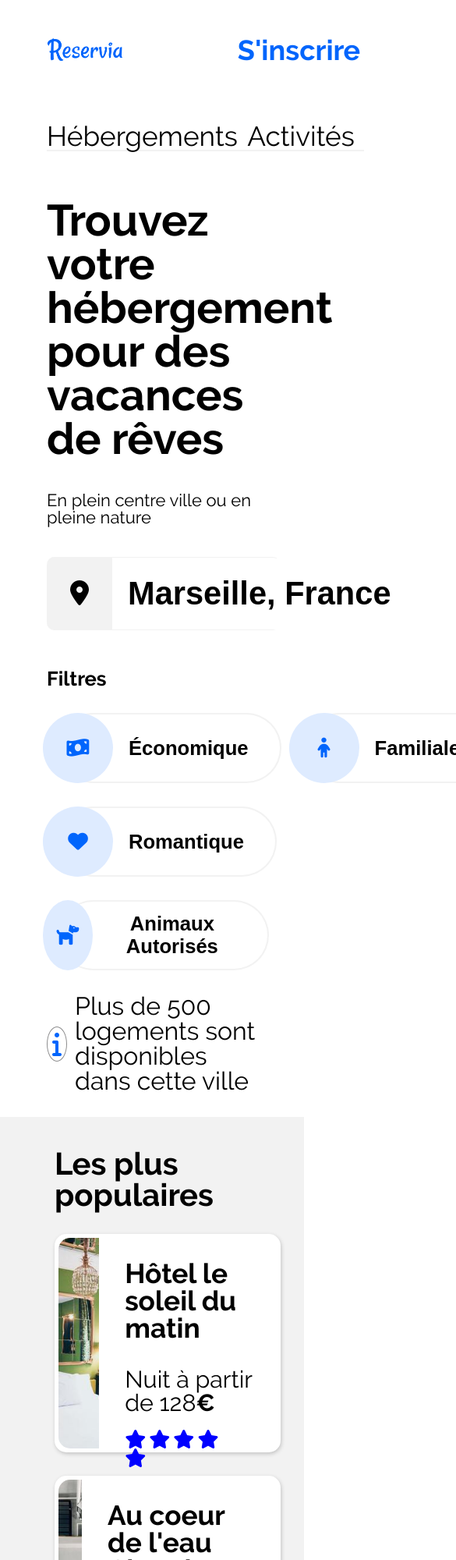
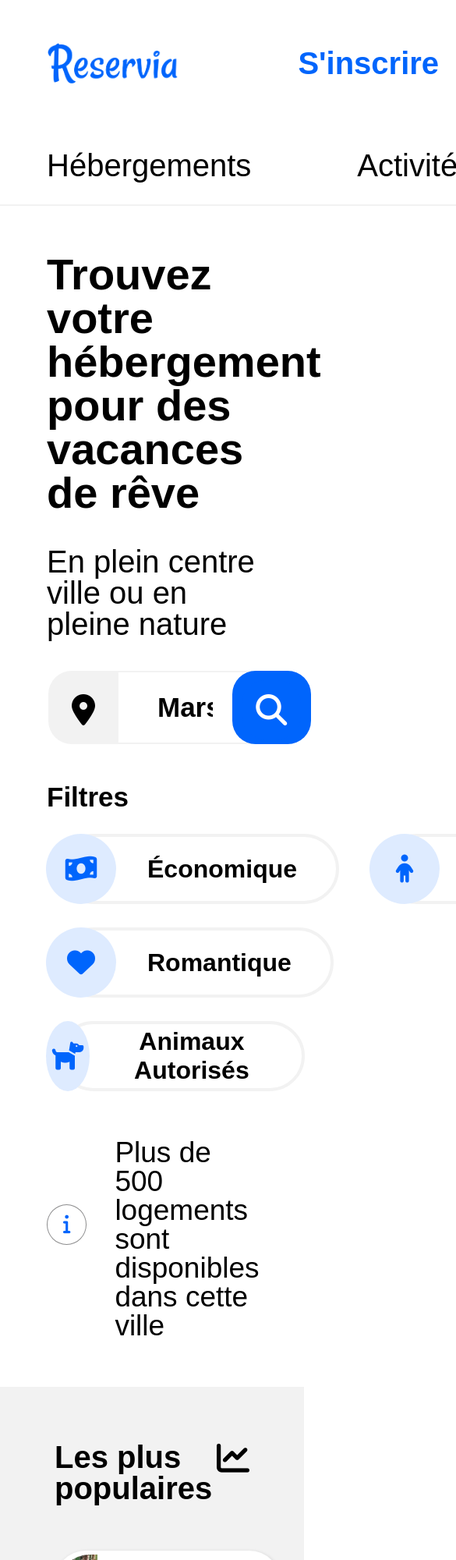
Before and after one commit to Clement-haon/Projet_2_reservia, a plain HTML site: page index.html in a window 390 px wide. Shown: the top 2000 px of the page at 78% size, 585 px wide, since content can reach past the window. Drawn offline with Linux system fonts and the light colour scheme.

Commit message:
edit-final

```diff
--- a/index.html
+++ b/index.html
@@ -15,18 +15,20 @@ HTML CSS integration for the prototype of "reservia"
             <div class="logo">
                 <img src="Reservia@3x.png" alt="Logo Reservia">
             </div>
-            <nav class="hebergement">
+            <div class="nav-hebergement">
                     <a href="#hebergement">Hébergements</a>
-            </nav>
-            <nav class="activity">
+            </div>
+            <div class="nav-activity">
                     <a href="#box-bottom">Activités</a>
-            </nav>
+            </div>
             <div class="login">
                 <a href="#">S'inscrire</a>
             </div>
         </div>
-            <h1>Trouvez votre hébergement pour des vacances de rêves</h1>
+        <div id="titre-principal">
+            <h1>Trouvez votre hébergement pour des vacances de rêve</h1>
             <p>En plein centre ville ou en pleine nature</p>
+        </div>
         <form method="POST" action="traitement.php">
                 <label>
                     <i class="fas fa-map-marker-alt"></i>
@@ -53,7 +55,7 @@ HTML CSS integration for the prototype of "reservia"
     <main>
         <section id="boxcenter">
             <div id="hebergement">
-                <h1>Hébergements à marseille</h1>
+                <h1>Hébergements à Marseille</h1>
                 <article id="result1" class="element-search">
                     <a href="#">
                         <div class="imgcontains">
@@ -167,6 +169,7 @@ HTML CSS integration for the prototype of "reservia"
             <div id="populaire">
                 <div id="title-populaire">
                     <h1>Les plus populaires</h1>
+                    <i class="fas fa-chart-line"></i>
                 </div>
                 <article id="proposition1" class="element-populaire">
                     <a href="#">
--- a/style.css
+++ b/style.css
@@ -15,8 +15,6 @@ time, mark, audio, video {
 	margin: 0;
 	padding: 0;
 	border: 0;
-	font-size: 100%;
-	font: inherit;
 	vertical-align: baseline;
 }
 /* HTML5 display-role reset for older browsers */
@@ -47,24 +45,13 @@ a{
     text-decoration: none;
   }
 /* End of reset CSS */
-@font-face {
-	font-family: "Raleway";
-    font-weight: normal;
-	src: url('Raleway_Regular.ttf');
-}
-@font-face {
-	font-family: "Raleway";
-	font-weight: bold;
-	src: url('Raleway-Bold.ttf');
-}
+@import url('https://fonts.googleapis.com/css2?family=Raleway:wght@100;200;300;400;500;600&display=swap');
+
 * {
-    font-size: 16px;
     box-sizing:border-box;
     margin:0;
     padding:0;
-}
-body {
-    font-family: "Raleway", sans-serif;
+    font-family: 'Raleway', sans-serif;
 }
 header {
     margin: 0 30px 0 30px;
@@ -75,7 +62,7 @@ main {
 /*Barre de navigation */
 .top-title {
 display: grid;
-grid-template-columns: 1fr 7fr 2fr 5px 2fr 5px 1fr;
+grid-template-columns: 1fr 7fr 1fr 20px 1fr 20px 1fr;
 grid-template-rows: 100px;
 grid-template-areas: "logo . hebergement . activity . login";
 }
@@ -90,7 +77,7 @@ align-items: center;
 width: 100%;
 }
 
-.hebergement {
+.nav-hebergement {
 grid-area: hebergement;
 display: flex;
 align-items: center;
@@ -98,7 +85,7 @@ justify-content: center;
 border-top: 2px solid #F2F2F2;
 }
 
-.activity {
+.nav-activity {
 grid-area: activity;
 display: flex;
 align-items: center;
@@ -110,11 +97,11 @@ border-top: 2px solid #F2F2F2;
 .activity:hover {
 border-top: 2px solid #0065FC;
 color: #8C8C8D;
-font-weight: 600;
+font-weight: bold;
 }
 
-.activity a,
-.hebergement a {
+.nav-activity a,
+.nav-hebergement a {
 color: inherit;
 }
 
@@ -131,13 +118,15 @@ color: #0065FC;
 }
 /*Titre principal */
 
-header h1 {
-    font-size: 1.3em;
+#titre-principal {
+    font-size: 15px;
+}
+#titre-principal h1 {
     margin-bottom: 15px;
-    font-weight: bold;
+    font-weight: 700;
+    font-size: 20px;
 }
-header p {
-    font-size: 0.8em;
+#titre-principal p {
     margin-bottom: 15px;
 }
 /*Barre de recherche */
@@ -204,6 +193,8 @@ button .fas {
 }
 #filtres h2 {
     margin-right: 15px;
+    font-size: 15px;
+
 }
 #filtres .line2 {
     display: flex;
@@ -220,12 +211,12 @@ button .fas {
     display: flex;
     align-items: center;
     text-transform: capitalize;
-    font-size: 1em;
+    font-size: 15px;
     margin: 0 15px 0 15px;
     border: 2px solid #F2F2F2;
     padding-right: 40px;
     border-radius: 25px;
-    font-weight: bold;
+    font-weight: 600;
     height: 40px;
     border-left: hidden;
 
@@ -264,7 +255,7 @@ button .fas {
 #boxcenter {
     display: grid;
     grid-template-rows: auto;
-    gap: 45px;
+    gap: 30px;
     grid-template-areas:
         "hebergement populaire";
 }
@@ -275,8 +266,8 @@ button .fas {
 #hebergement {
     display: grid;
     gap: 28px;
+    grid-template-rows: auto 1fr 1fr auto;
     grid-template-columns: 1fr 1fr 1fr;
-    grid-template-rows: auto 1fr 1fr auto;
     grid-template-areas:
         "title title title"
         "result1 result2 result3"
@@ -284,7 +275,9 @@ button .fas {
         "displayMore displayMore displayMore";
     background-color: #F2F2F2;
 }
-#hebergement h1 {grid-area: title;}
+#hebergement h1 {
+    grid-area: title;
+}
 
 /* GRID-Populaire*/
 #populaire {
@@ -298,19 +291,28 @@ button .fas {
         "proposition3";
     background-color: #F2F2F2;
 }
-#populaire h1 {grid-area: title;}
+#populaire h1 {
+    grid-area: title;
+}
 
 /*-- Hébergements */
 #boxcenter {
-    margin-bottom: 40px;
+    margin-bottom: 60px;
 }
 #boxcenter h1 {
     font-weight:bold;
     color: black;
+    font-size: larger;
+    margin-bottom: 0;
 }
 #boxcenter h2 {
     font-weight:bold;
     color: black;
+    font-size: 15px;
+}
+#boxcenter h3 {
+    font-size: 14px;
+    font-weight: 400;
 }
 #boxcenter h3 span {
     font-weight: bold;
@@ -321,23 +323,24 @@ button .fas {
     color: black;
 }
 #boxcenter #afficherPlus {
-    font-size: 14px;
+    font-size: 18px;
     font-weight: bold;
+    padding-bottom: 15px;
+
 }
 #boxcenter #afficherPlus:hover {
     color: #8C8C8D;
     font-weight: 600;
 }
 #hebergement {
-    padding: 40px;
+    padding: 40px 30px 30px 30px;
     border-radius: 20px;
 }
 #hebergement .detailscontains {
     display: flex;
     flex-direction: column;
-    height: 33%;
-    margin-top:8px;
-    margin-left:8px;
+    height: 36%;
+    margin: 8px 0 0 13px;
     justify-content: space-between;
 }
 .element-search {
@@ -360,26 +363,19 @@ button .fas {
     width:100%;
     height: 100%;
 }
-.element-search h2 {
-    font-size: 14px;
-}
-.element-search h3 {
-    font-size: 13px;
-}
-.element-search i {
+.starcontains i {
+    color: blue;
     font-size: 12px;
     letter-spacing: -3px;
-}
-.starcontains i {
-    color: blue;
+    padding-bottom: 10px;
 }
 .starcontains span i {
     color: #DEEBFF;
 }
 /*Populaire*/
 #populaire {
-    padding: 40px 40px 40px 40px;
-    border-radius: 20px 20px 20px 20px;
+    padding: 40px 30px 30px 30px;
+    border-radius: 20px;
 }
 #populaire #title-populaire {
     display: flex;
@@ -429,24 +425,15 @@ main .element-populaire img {
     justify-content: space-between;
     padding-right: 25px;
 }
-#populaire h2 {
-    font-size: 14px;
-}
 #populaire h3 {
     padding-top: 12px;
-    font-size: 13px;
-    font-weight: normal;
 }
-#populaire .starcontains {
-    padding-bottom: 10px;
-}
-#populaire .starcontains i {
-    font-size: 12px;
-}
+
 /* activité */
 #box-bottom {
     display: grid;
     gap: 40px;
+    margin-bottom: 40px;
     grid-template-columns: 1fr 1fr 1fr 1fr;
     grid-template-areas: "title title title title"
                          "column1 column2 column3 column4";
@@ -454,7 +441,8 @@ main .element-populaire img {
 #box-bottom h1 {grid-area: title;}
 #box-bottom h1 {
     font-weight: bold;
-    padding-top: 10px;
+    font-size: larger;
+    margin-bottom: -10px;
 }
 .boxactivity {
     display: flex;
@@ -557,13 +545,13 @@ footer {
 footer h1 {grid-area: title;}
 
 footer h1 {
-    font-size: 14px;
+    font-size: 18px;
     font-weight: bold;
     margin: 25px 0 20px 30px;
 }
 footer p {
-    font-size: 10px;
-    margin: 10px 0 10px 30px
+    font-size: 14px;
+    margin: 10px 0 10px 30px;
 }
 
 @media only screen and (max-width : 1180px) and (min-width : 990px) {
@@ -588,8 +576,8 @@ footer p {
         max-height: unset;
         max-width: unset;
     }
-    .hebergement, .activity {
-        font-size: 2.2em;
+    header {
+        margin: unset;
     }
     .top-title {
         display: grid;
@@ -598,23 +586,32 @@ footer p {
         grid-template-areas:
           "logo login"
           "hebergement activity";
-        margin-left: 30px;
-        margin-right: 30px;
     }
     .logo img {
-        width: 40%;
+        width: 60%;
+        padding-left: 60px;
+
     }
-    .hebergement, .activity {
+    .nav-hebergement, .nav-activity {
         border-bottom: 2px solid #f2f2f2;
         border-top: none;
         margin-top: 30px;
         margin-bottom: 60px;
+        font-size: 40px;
     }
+    .nav-hebergement a,
+    .nav-activity a {
+        font-weight: 300;
+        padding-bottom: 30px;
+        padding-left: 60px;
+        padding-right: 60px;
 
-    .hebergement:hover,
-    .activity:hover {
+    }
+    .nav-hebergement:hover,
+    .nav-activity:hover {
         border-top: none;
         border-bottom: 2px solid #0065fc;
+        font-weight: bold;
     }
 
     .login,
@@ -622,42 +619,54 @@ footer p {
         display: flex;
         justify-content: flex-end;
         align-items: center;
-        font-size: 1.5em;
+        font-size: 40px;
         font-weight: 700;
         color: #0065fc;
+        margin-right: 60px;
     }
-    header h1 {
-        font-size: 3.5em;
-        margin-left: 30px;
-        margin-right: 30px;
+    #titre-principal {
+        font-size: 40px;
     }
-    header p {
-        margin: 40px 30px 40px 30px;
-        font-size: 22px;
+    #titre-principal h1 {
+        margin-left: 60px;
+        margin-right: 60px;
+        font-size: 56px;
+    }
+    #titre-principal p {
+        margin: 40px 60px 40px 60px;
     }
     /* barre de recherche */
     form {
         font-size: 2em;
-        margin-left: 30px;
+        margin-left: 88px;
         height: 94px;
-        max-width: 668px;
+        max-width: 75%;
+        border: solid 2px #F2F2F2;
+    }
+    form label {
+        margin-left: -28px;
+
     }
     form label .fas {
         padding: 30px;
         height: 94px;
-
+        font-size: 40px;
+        border-bottom-left-radius: 30px;
+        border-top-left-radius: 30px;
     }
     form input.search {
-        padding: 21.2px 25px 21.2px 30px;
-        font-size: 1.3em;
-        padding-left: 20px;
-        padding-right: 20px;
+        padding: 21px 0 21px 50px;
+        font-size: 35px;
         border-left: hidden;
         border-right: hidden;
         position: relative;
+        width: 80%;
     }
     form button {
         height: 94px;
+        border-radius: 30px;
+        margin-right: -20px;
+
     }
     form button span {
         display: none;
@@ -666,48 +675,55 @@ footer p {
         background-color: #0065FC;
         display: flex;
         flex: 1;
-        font-size: 30px;
+        font-size: 40px;
         justify-content: center;
-        padding: 18.34px;
+        padding: 18px;
         color: white;
         border: none;
-    }
-    form button {
-        border-radius: 10px;
+        border-radius: 30px;
     }
     /*filtre*/
     #filtres {
         display: block;
-        margin-left: 30px;
+        margin-left: 60px;
         margin-top: 50px;
     }
     #filtres h2 {
-        font-size: 1.6em;
+        font-size: 35px;
     }
     #filtres .line2 {
         display: block;
     }
     #filtres button {
         height: 90px;
-        margin-top: 30px;
         border-radius: 45px;
-        font-size: 1.6em;
+        border: 4px solid #F2F2F2;
+        font-size: 2em;
+        margin: 30px 40px 0 15px;
+        padding-right: 50px;
     }
     #filtres button .fas {
         height: 90px;
         width: 90px;
         margin-left: -20px;
-        margin-right: 20px;
+        margin-right: 40px;
+        font-size: 36px;
     }
-
+    #nblog {
+        margin: 60px 90px 60px 60px;
+    }
     #nblog p{
-        font-size: 2em;
+        font-size: 37px;
     }
     #nblog p .fas {
         max-height: unset;
         max-width: unset;
-        height: 45px;
-        width: 45px;
+        margin-top: -38px;
+        margin-right: 36px;
+        height: 52px;
+        width: 52px;
+        padding: 20px;
+        font-size: 25px;
     }
     /*container*/
     main {
@@ -723,83 +739,90 @@ footer p {
         font-size: unset;
     }
     #boxcenter #afficherPlus {
-        font-size: 1.8em;
-        margin-top: 30px;
+        font-size: 34px;
+        margin-top: 60px;
+        padding-bottom: unset;
+    }
+    .starcontains i {
+        font-size: 20px;
+    }
+    #boxcenter h1 {
+        font-size: 2.5em;
+    }
+    #boxcenter h2 {
+        font-size: 2.2em;
+    }
+    #boxcenter h3 {
+        font-size: 1.9em;
     }
     /* populaire*/
     #populaire {
         border-radius: unset;
-        padding: 40px 70px 40px 70px;
+        padding: 70px 70px 60px 70px;
         gap: unset;
         display: block;
         grid-template-rows: unset;
         grid-template-areas: unset;
-
+    }
+    #populaire #title-populaire {
+        padding-bottom: 40px;
     }
     main .element-populaire {
         max-width: unset;
         min-height: unset;
         max-height: 280px;
-        margin-top: 30px;
+        margin-top: 20px;
+        border-radius: 40px;
     }
     main .element-populaire .imgcontains {
         width:42%;
         height: 280px;
+        border-radius: 40px 40px 0 0;
     }
     main .element-populaire img {
         min-width: 42%;
         max-height: 270px;
+        border-radius: 40px 0 0 40px;
     }
     #populaire .detailscontains {
         height: unset;
+        margin: 20px 0 20px 40px;
     }
-    #populaire h1 {
-        font-size: 2.5em;
+    #populaire .detailscontains h2 {
+        padding-bottom: 20px;
     }
-    #populaire h2 {
-        font-size: 2.2em;
-        padding: 20px;
-    }
-    #populaire h3 {
-        font-size: 1.9em;
-        padding-left: 20px;
-    }
-    #populaire .starcontains i {
-        font-size: 24px;
-    }
-    #populaire .starcontains {
-        padding: 20px;
-
+    #populaire #title-populaire i {
+        font-size: 42px;
     }
     /* hebergement*/
     #hebergement {
         display: flex;
         flex-wrap: wrap;
         background-color: white;
-        padding: 40px 70px 40px 70px;
+        padding: 70px 70px 50px 70px;
         gap: unset;
-    }
-    #hebergement h1 {
-        font-size: 2.5em;
     }
     .element-search {
         max-height: 400px;
         margin-top: 30px;
+        border-radius: 40px;
     }
     .element-search .imgcontains {
-        height: 63%;
+        height: 70%;
+        border-radius: 40px 40px 0 0;
+    }
+    .element-search img {
+        border-radius: 40px 40px 0 0;
     }
     #hebergement .detailscontains {
-        height: 33%;
+        height: 28%;
+        margin-left: 20px;
     }
     .detailscontains h2 {
         font-size: 1.8em;
     }
     .detailscontains h3 {
         font-size: 1.7em;
-    }
-    .element-search i {
-        font-size: 24px;
     }
     #boxcenter a {
         font-size: unset;
@@ -819,42 +842,54 @@ footer p {
     }
     .boxactivity {
         max-height: unset;
-        margin-bottom: 30px;
+        margin-bottom: 50px;
+        border-radius: 40px;
     }
     .boxactivity .img-activity {
        height: unset;
     }
     .boxactivity .img-activity img {
         height: unset;
+        border-radius: 40px;
     }
     .activitydescription {
         height: 100px;
         width: 100%;
-        padding-left:13px;
+        padding-left:25px;
         font-size: 2em;
         background-color: white;
+        border-bottom-left-radius: 40px;
+        border-bottom-right-radius: 40px;
     }
     #column1, #column3 {
         max-height: 400px;
+        width: 100%;
+    }
+    #column1 a,
+    #column3 a {
+        width: 100%;
     }
     #column1 .img-activity,
     #column3 .img-activity {
         height: 100%;
+
     }
     #column1 .img-activity img,
     #column3 .img-activity img {
         height: 100%;
         max-height: 400px;
+
     }
     #column2 {
         display: flex;
         flex-direction: column;
-        max-height: 820px;
+        max-height: 850px;
     }
     #doublebox-1 {
         width: 100%;
         height: 400px;
-        margin-bottom: 30px;
+        margin-bottom: 50px;
+        border-radius: 40px;
     }
     #doublebox-1 .img-activity {
         height: unset;
@@ -868,6 +903,7 @@ footer p {
     #doublebox-2 {
         width: 100%;
         height: 400px;
+        border-radius: 40px;
     }
     #doublebox-2 .img-activity {
         height: unset;
@@ -879,12 +915,13 @@ footer p {
     }
     #column4 {
         display: block;
-        max-height: 820px;
+        max-height: 850px;
     }
     #column4 .double-equal {
         width: 100%;
         height: 400px;
-        margin-bottom: 30px;
+        margin-bottom: 50px;
+        border-radius: 40px;
     }
     #column4 .double-equal .img-activity {
         max-height: 400px;
@@ -898,13 +935,13 @@ footer p {
     footer {
         display: flex;
         flex-direction: column;
-        padding-left: 40px;
+        padding: 40px;
     }
     footer h1 {
-        font-size: 23px;
+        font-size: 26px;
     }
     footer p {
-        font-size: 21px;
+        font-size: 20px;
         margin-bottom: 20px;
     }
 }
```
Also changed, not shown: Raleway-Bold.ttf (deleted), Raleway_Regular.ttf (deleted).
